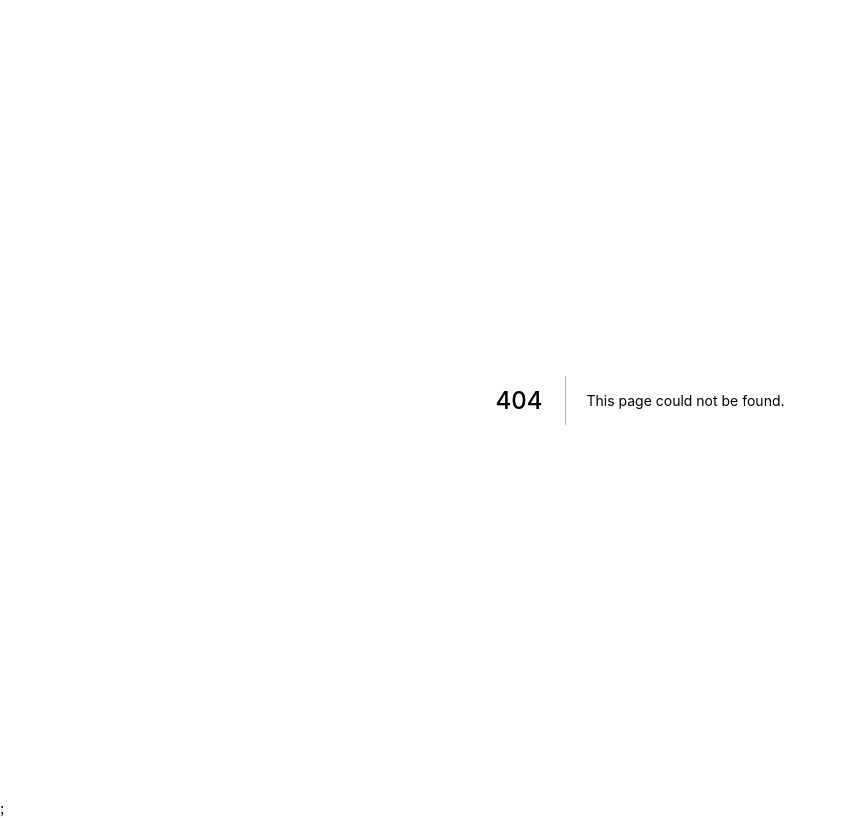
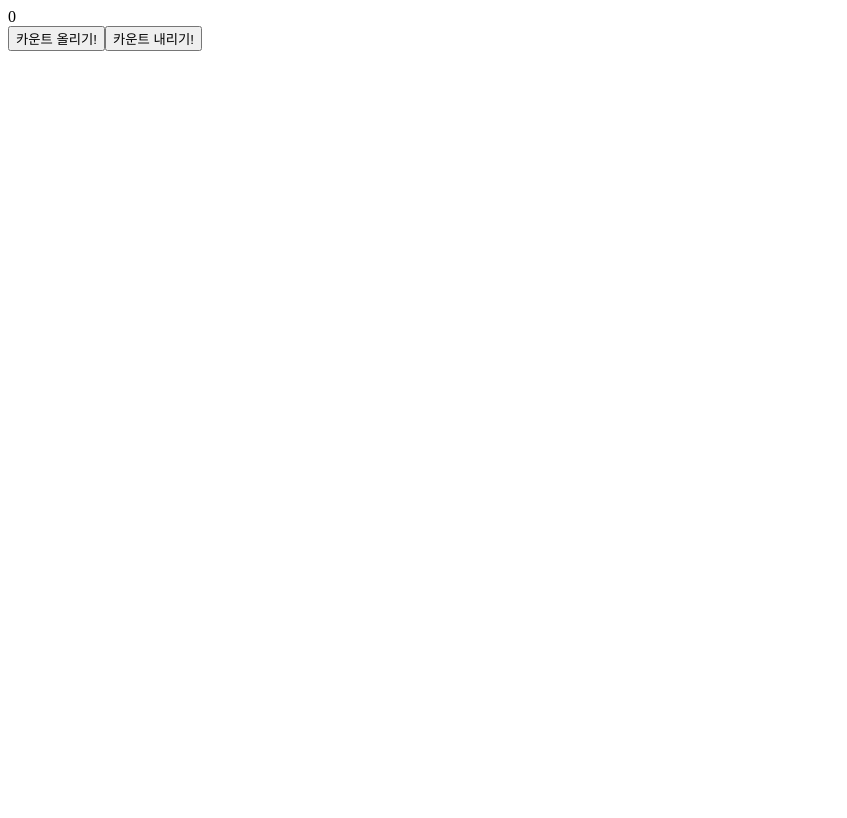
Before and after one commit to JINSOLdev/FE_Tutorial, a Next.js app in the folder codecamp-frontend-JIN/class/: page /section02/02-01-counter-let-document in a window 1280 px wide. Before the commit this address had no page. Shown: the whole page, without its empty margins (0-847 px from the left). Built offline with nearby package versions, Linux system fonts and the light colour scheme.

Commit message:
useState 사용방법

```diff
--- a/codecamp-frontend-JIN/class/pages/_app.js
+++ b/codecamp-frontend-JIN/class/pages/_app.js
@@ -12,7 +12,7 @@ export default function App({ Component, pageProps }) {
         <div>
             {/* <div>===================여기는 _app.js 컴포넌트 시작 부분 입니다.=====================</div> */}
                 <ApolloProvider client={client}>
-                    <Component {...pageProps} />;
+                    <Component {...pageProps} />
                 </ApolloProvider>
             {/* <div>===================여기는 _app.js 컴포넌트 시작 부분 입니다.=====================</div> */}
         </div>
--- /dev/null
+++ b/codecamp-frontend-JIN/class/pages/section02/02-01-counter-let-document/index.js
@@ -0,0 +1,19 @@
+export default function CounterLetDocumentPage() {
+    function onClickCountUp() {
+        const count = Number(document.getElementById('num').innerText) + 1;
+        document.getElementById('num').innerText = count;
+    }
+
+    function onClickCountDown() {
+        const count = Number(document.getElementById('num').innerText) - 1;
+        document.getElementById('num').innerText = count;
+    }
+
+    return (
+        <div>
+            <div id="num">0</div>
+            <button onClick={onClickCountUp}>카운트 올리기!</button>
+            <button onClick={onClickCountDown}>카운트 내리기!</button>
+        </div>
+    );
+}
```
Also changed, not shown: codecamp-frontend-JIN/class/pages/section02/02-01-counter-state/index.js (added, +24 -0 lines).
